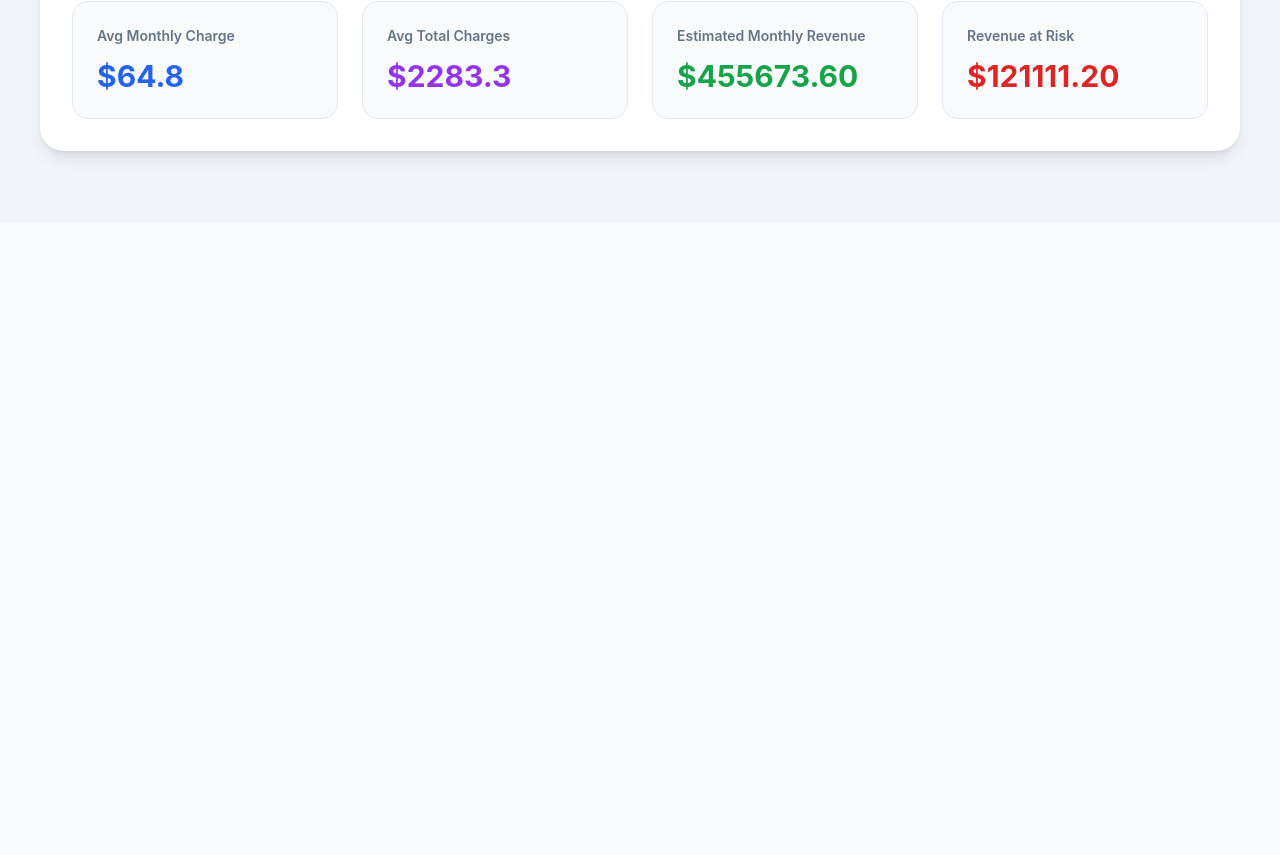
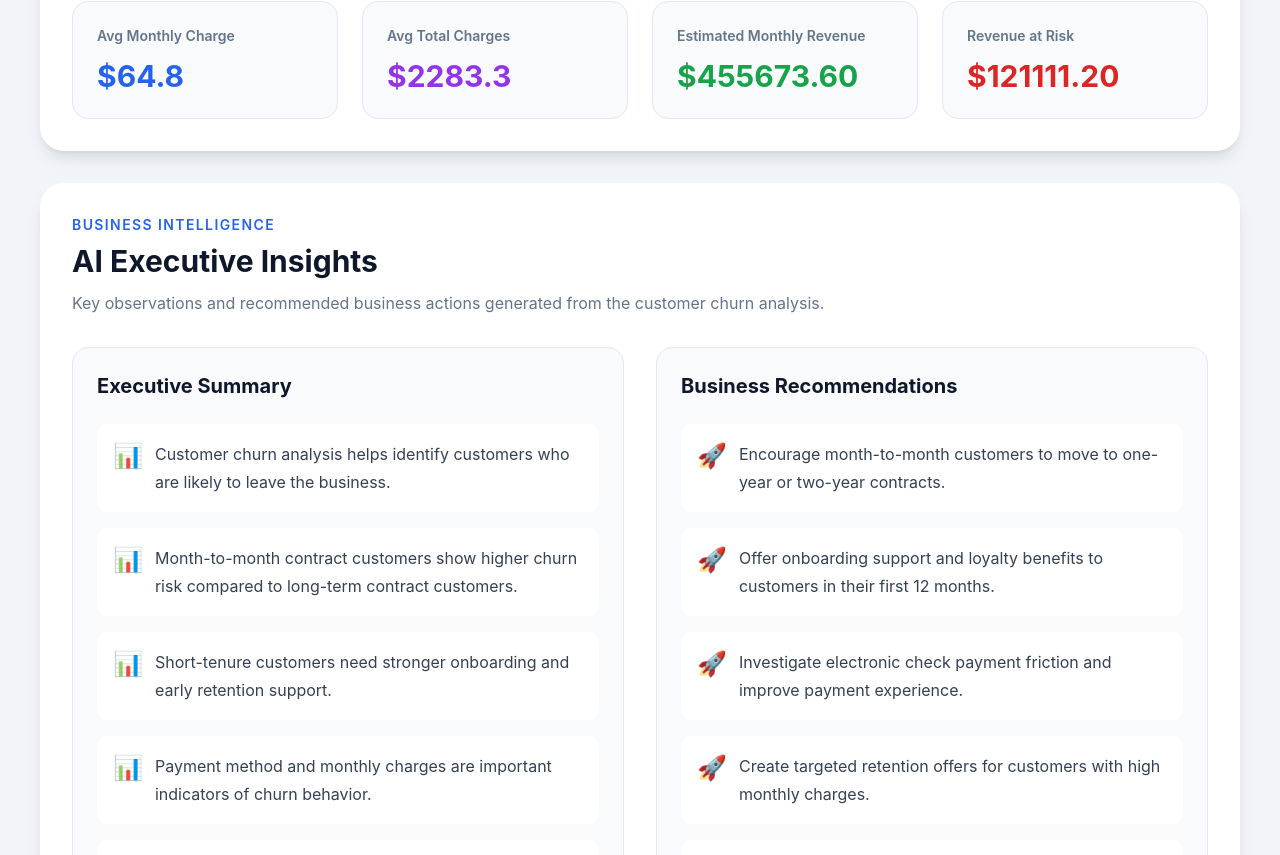
Before and after one commit to Jyo-08/FUTURE_DS_02, a React app in the folder frontend/: page / in a window 1280 px wide. Shown: the part 2725-3580 px from the top of the page. Before the commit the page ends 2948 px from the top, so only its background shows below. Built offline with nearby package versions, Linux system fonts and the light colour scheme; the HTML template or start-up script is replaced by a standard one.

Commit message:
Complete dashboard without dataset explorer

```diff
--- a/frontend/src/App.jsx
+++ b/frontend/src/App.jsx
@@ -5,6 +5,8 @@ import KPICards from "./components/dashboard/KPICards";
 import CustomerHealth from "./components/dashboard/CustomerHealth";
 import CustomerBehaviour from "./components/dashboard/CustomerBehaviour";
 import RevenueIntelligence from "./components/dashboard/RevenueIntelligence";
+import BusinessIntelligence from "./components/dashboard/BusinessIntelligence";
+//import DatasetExplorer from "./components/dashboard/DatasetExplorer";
 
 function App() {
   const { data, loading, error } = useAnalytics();
@@ -23,6 +25,11 @@ function App() {
         data={data.risk_segments}
         />
         <RevenueIntelligence kpis={data.kpis} />
+        <BusinessIntelligence
+          summary={data.executive_summary}
+          recommendations={data.recommendations}
+        />
+        {/* <DatasetExplorer data={data.dataset} /> */}
       </div>
     </div>
   );
--- /dev/null
+++ b/frontend/src/components/dashboard/BusinessIntelligence.jsx
@@ -0,0 +1,92 @@
+function BusinessIntelligence({ summary, recommendations }) {
+  return (
+    <section className="mb-8 rounded-3xl bg-white p-8 shadow-lg">
+
+      <p className="text-sm font-semibold uppercase tracking-widest text-blue-600">
+        Business Intelligence
+      </p>
+
+      <h2 className="mt-2 text-3xl font-bold text-slate-900">
+        AI Executive Insights
+      </h2>
+
+      <p className="mt-3 text-slate-500">
+        Key observations and recommended business actions generated from the
+        customer churn analysis.
+      </p>
+
+      <div className="mt-8 grid gap-8 lg:grid-cols-2">
+
+        {/* Executive Summary */}
+
+        <div className="rounded-2xl border border-slate-200 bg-slate-50 p-6">
+
+          <h3 className="text-xl font-bold text-slate-900">
+            Executive Summary
+          </h3>
+
+          <div className="mt-6 space-y-4">
+
+            {summary.map((item, index) => (
+
+              <div
+                key={index}
+                className="flex items-start gap-3 rounded-xl bg-white p-4"
+              >
+
+                <span className="text-2xl">
+                  📊
+                </span>
+
+                <p className="leading-7 text-slate-700">
+                  {item}
+                </p>
+
+              </div>
+
+            ))}
+
+          </div>
+
+        </div>
+
+        {/* Recommendations */}
+
+        <div className="rounded-2xl border border-slate-200 bg-slate-50 p-6">
+
+          <h3 className="text-xl font-bold text-slate-900">
+            Business Recommendations
+          </h3>
+
+          <div className="mt-6 space-y-4">
+
+            {recommendations.map((item, index) => (
+
+              <div
+                key={index}
+                className="flex items-start gap-3 rounded-xl bg-white p-4"
+              >
+
+                <span className="text-2xl">
+                  🚀
+                </span>
+
+                <p className="leading-7 text-slate-700">
+                  {item}
+                </p>
+
+              </div>
+
+            ))}
+
+          </div>
+
+        </div>
+
+      </div>
+
+    </section>
+  );
+}
+
+export default BusinessIntelligence;
--- /dev/null
+++ b/frontend/src/components/dashboard/DatasetExplorer.jsx
@@ -0,0 +1,58 @@
+function DatasetExplorer({ rows }) {
+  const columns = [
+    "customerID",
+    "gender",
+    "SeniorCitizen",
+    "tenure",
+    "Contract",
+    "PaymentMethod",
+    "MonthlyCharges",
+    "Churn",
+  ];
+
+  function DatasetExplorer({ rows = [] }) {
+  if (!rows.length) return null;
+
+  const columns = Object.keys(rows[0]).slice(0, 8);
+
+  return (
+    <section className="mb-8 rounded-3xl bg-white p-8 shadow-lg">
+      <p className="text-sm font-semibold uppercase tracking-widest text-blue-600">
+        Dataset Explorer
+      </p>
+
+      <h2 className="mt-2 text-3xl font-bold text-slate-900">
+        Source Customer Records
+      </h2>
+
+      <div className="mt-8 overflow-x-auto rounded-2xl border border-slate-200">
+        <table className="w-full text-left">
+          <thead className="bg-slate-100">
+            <tr>
+              {columns.map((col) => (
+                <th key={col} className="px-5 py-4 text-sm font-bold text-slate-700">
+                  {col}
+                </th>
+              ))}
+            </tr>
+          </thead>
+
+          <tbody>
+            {rows.slice(0, 10).map((row, index) => (
+              <tr key={index} className="border-t border-slate-200 hover:bg-blue-50">
+                {columns.map((col) => (
+                  <td key={col} className="px-5 py-4 text-sm text-slate-600">
+                    {String(row[col] ?? "-")}
+                  </td>
+                ))}
+              </tr>
+            ))}
+          </tbody>
+        </table>
+      </div>
+    </section>
+  );
+}
+
+export default DatasetExplorer;
+}
```
